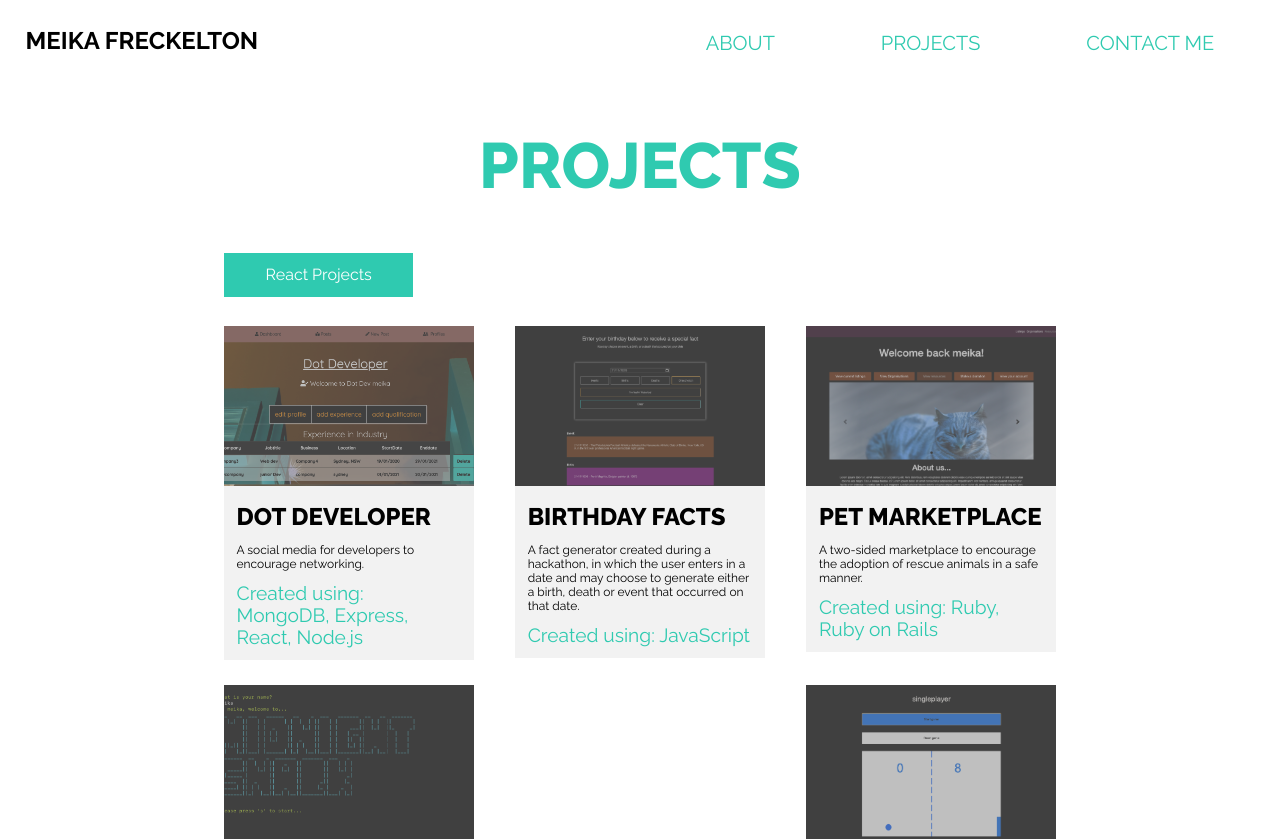
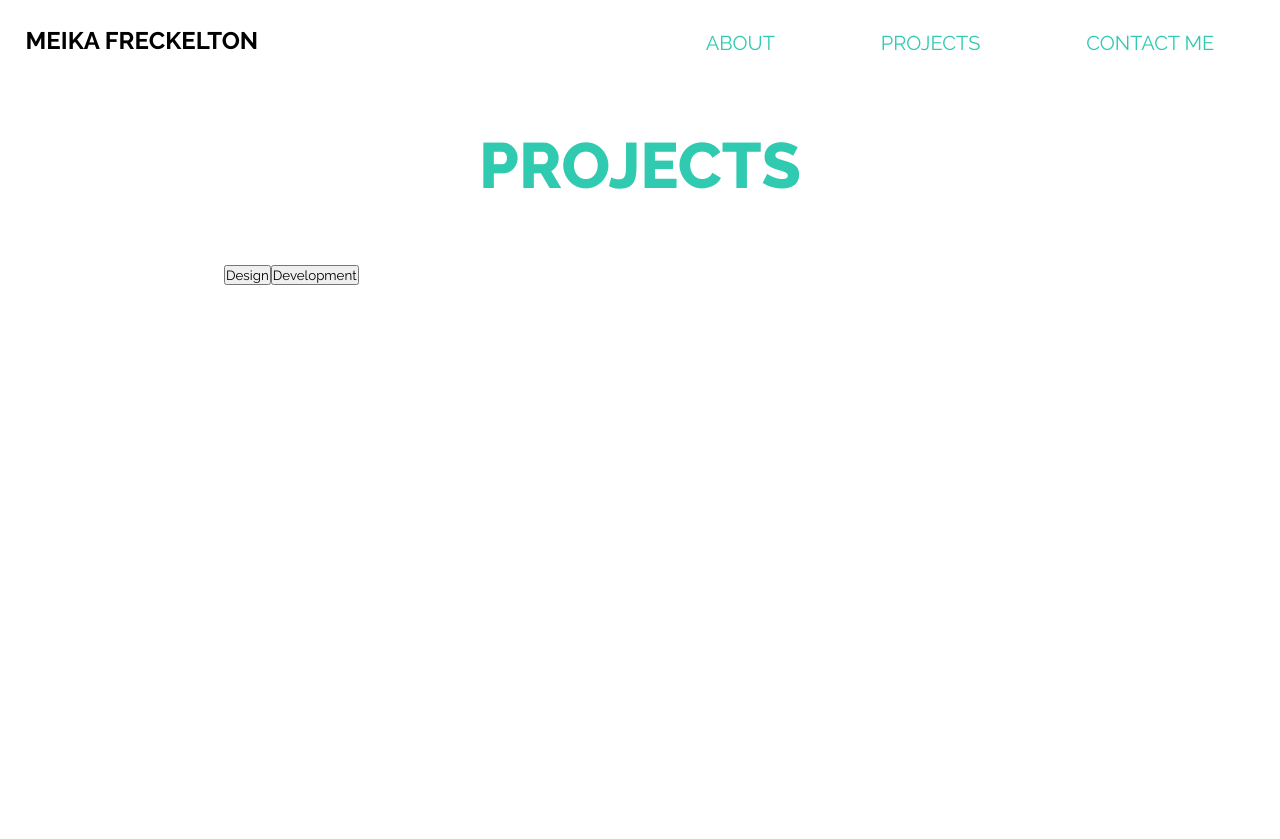
Before and after one commit to MeikaFreckelton/meika, a React (Create React App) app: page /projects in a window 1280 px wide. Shown: the top 839 px of the page. After the commit the page ends 800 px from the top, so only its background shows below. Built offline with nearby package versions, Linux system fonts and the light colour scheme; a web font is replaced by a local one.

Commit message:
started toggle on projects page, need to style

```diff
--- a/src/components/Projects.js
+++ b/src/components/Projects.js
@@ -1,4 +1,4 @@
-import React from 'react'
+import React, { useState } from 'react'
 import { Link } from 'react-router-dom'
 import Nav from './Nav'
 import birthday from '../images/project-images/birthday.png'
@@ -11,6 +11,7 @@ import DesignProjects from './DesignProjects'
 
 const Projects = () => {
     console.log(birthday)
+    const [projs, setProjs] = useState("nil")
 
     const projects = [
         {name: "Dot Developer", image: dotdev,
@@ -61,6 +62,13 @@ const Projects = () => {
         )
     }
 
+    const toggleProjects = e => {
+        // const val = e.target.className
+        e.preventDefault()
+
+        (e.target.name && e.target.name === "design") ? (setProjs("design")) : (setProjs("dev"))
+    }
+
     return (
         <div>
             <Nav />
@@ -68,6 +76,21 @@ const Projects = () => {
                 <div className="heading">
                     PROJECTS
                 </div>
+                <div id="toggleProjects">
+                    <button className="toggleDesign" name="design" onClick={toggleProjects}>Design</button>
+                    <button className="toggleDev" name="dev" onClick={toggleProjects}>Development</button>
+                </div>
+                {
+                    projs && projs === "design" &&
+                    <div className="olderProjects">
+                        {/* <h1>Design Work</h1> */}
+                        <DesignProjects />
+
+                    </div>
+                }
+                {
+                    projs && projs === "dev" &&
+                    <div>
                         <div className="reactProjects">
                             <Link to="/projects/react">React Projects</Link>
                         </div>
@@ -81,11 +104,13 @@ const Projects = () => {
 
 
                         </div>
-                <div className="olderProjects">
-                    {/* <h1>Design Work</h1> */}
-                    <DesignProjects />
+                    </div>
 
-                </div>
+                }
+
+
+
+
             </div>
         </div>
     )
```
Also changed, not shown: 1 other file (tests, documents, lock files or other folders). Lines whose indentation alone changed are shown as unchanged.
